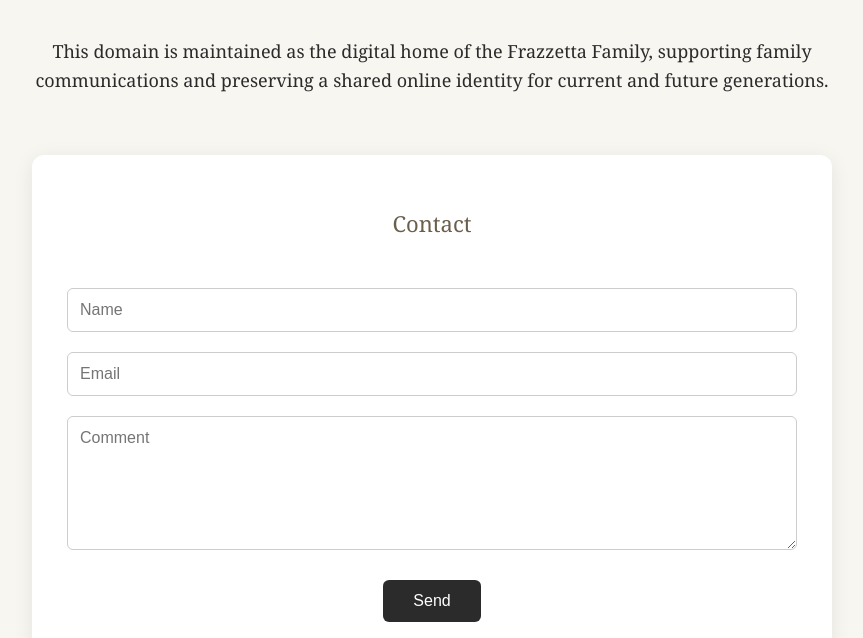
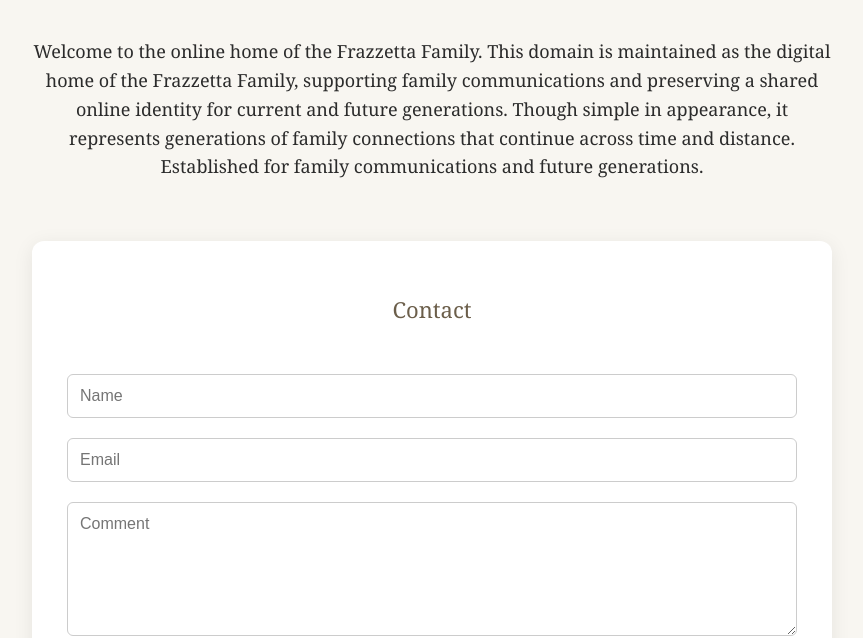
Before and after one commit to sfrazzetta/frazzetta.com, a plain HTML site: page index.html in a window 1280 px wide. Shown: the part 180-818 px from the top of the page, without its empty margins (208-1071 px from the left). Drawn offline with Linux system fonts and the light colour scheme.

Commit message:
Add welcome message to index.html
Added a welcome message to the Frazzetta Family page.

```diff
--- a/index.html
+++ b/index.html
@@ -85,9 +85,16 @@
     <h2> </h2>
 
     <p>
+      Welcome to the online home of the Frazzetta Family.
+
       This domain is maintained as the digital home of the Frazzetta Family,
       supporting family communications and preserving a shared online identity
       for current and future generations.
+
+      Though simple in appearance, it represents generations of family connections that continue across time and distance.
+
+      Established for family communications and future generations.
+
     </p>
 
     <div class="contact">
```
